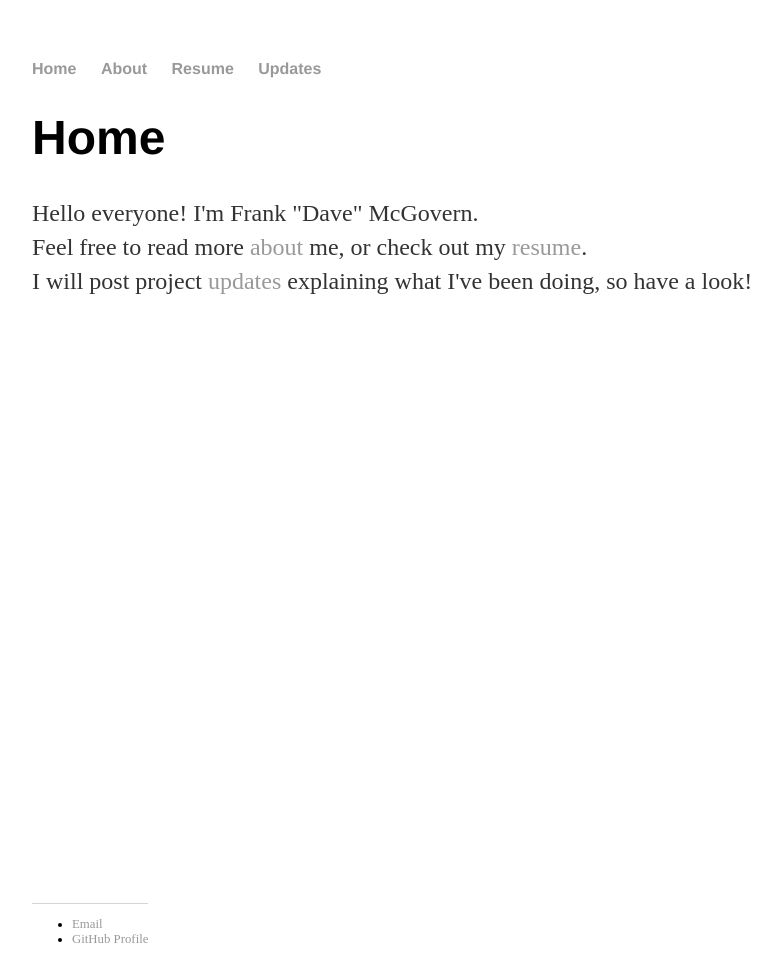
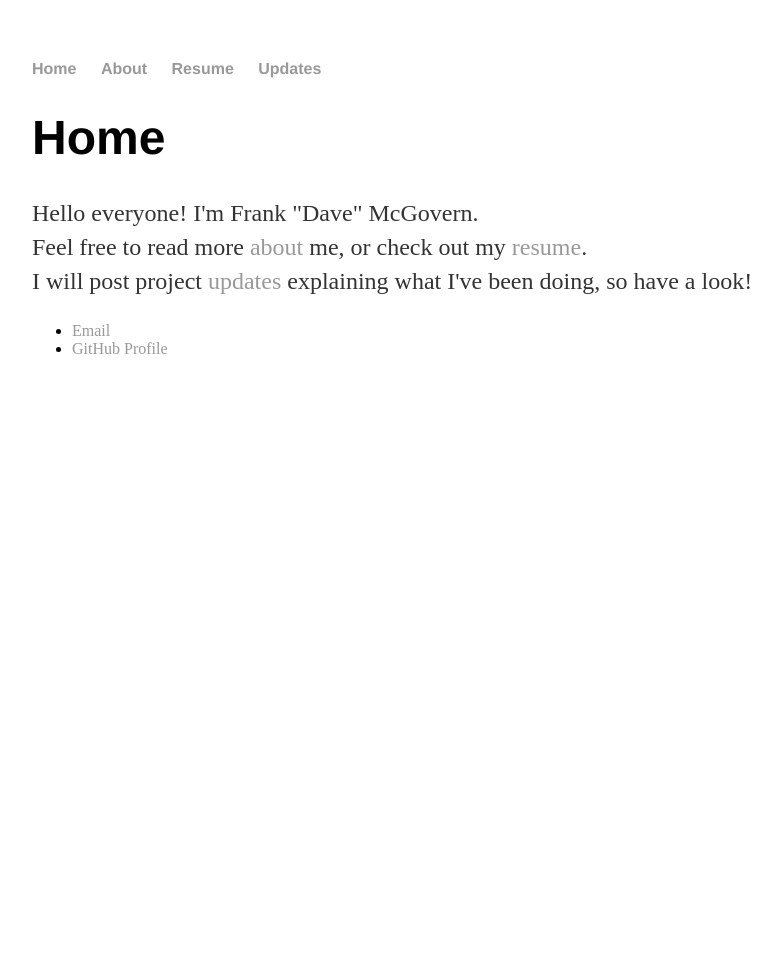
Before and after one commit to FDM320/FDM320.github.io, a Jekyll site: the page built from index.html, in a window 1280 px wide. Shown: the whole page, without its empty margins (160-941 px from the left). Built offline with Jekyll 4.4.1, drawn with Linux system fonts in a browser that asks for light colours.

Commit message:
Update main.css

```diff
--- a/css/main.css
+++ b/css/main.css
@@ -9,7 +9,7 @@
     box-sizing: inherit;
 }
 
-.custom-body {
+body {
     margin: 60px auto;
     width: 70%;
     position: relative;
@@ -42,7 +42,7 @@
     line-height: 1.4em;
     color: #333;
 }
-.custom-footer {
+footer {
     border-top: 1px solid #d5d5d5;
     font-size: .8em;
     position: absolute;
```
